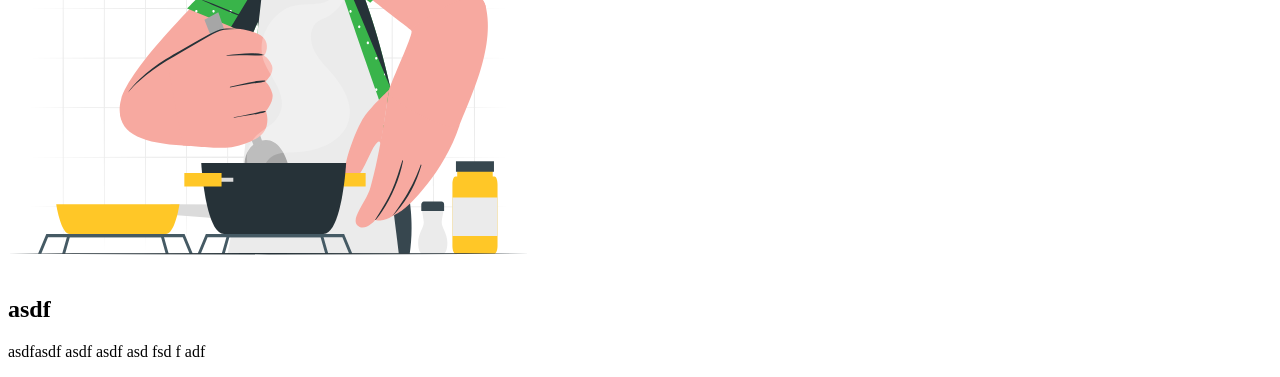
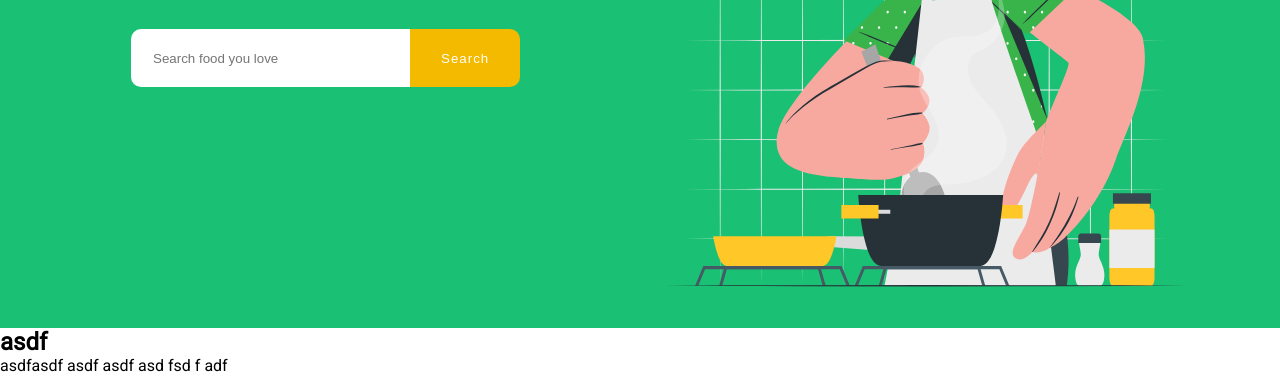
Before and after one commit to Crazysniperr/Food-menu, a plain HTML site: page index.html in a window 1280 px wide. Shown: the part 552-929 px from the top of the page. Drawn offline with Linux system fonts and the light colour scheme.

Commit message:
Update index.html

```diff
--- a/index.html
+++ b/index.html
@@ -4,7 +4,7 @@
     <meta charset="UTF-8">
     <meta http-equiv="X-UA-Compatible" content="IE=edge">
     <meta name="viewport" content="width=device-width, initial-scale=1.0">
-    <link rel="stylesheet" href="/style1.css">
+    <link rel="stylesheet" href="/style.css">
     <title>JTGeats</title>
 </head>
 <body>
```
